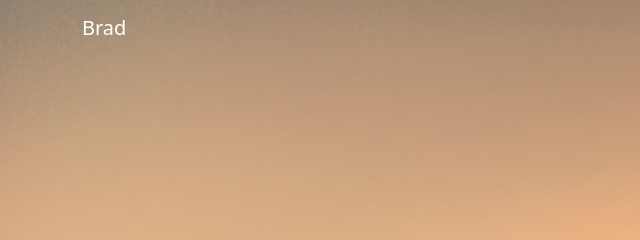
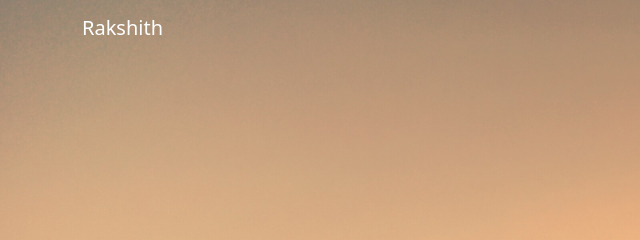
Before and after one commit to Rakshith90/RakshithShanbhag, a plain HTML site: page index.html in a window 1280 px wide. Shown: the top 240 px of the page, 0-640 px from the left. Drawn offline with nearby package versions, Linux system fonts and the light colour scheme.

Commit message:
Changed Name

```diff
--- a/index.html
+++ b/index.html
@@ -17,7 +17,7 @@
     <!-- navbar -->
     <nav class="navbar navbar-expand-lg fixed-top navbar-dark navbarScroll">
         <div class="container">
-            <a class="navbar-brand" href="#">Brad</a>
+            <a class="navbar-brand" href="#">Rakshith</a>
             <button class="navbar-toggler" type="button" data-bs-toggle="collapse" data-bs-target="#navbarSupportedContent" aria-controls="navbarSupportedContent" aria-expanded="false" aria-label="Toggle navigation">
                 <span class="navbar-toggler-icon"></span>
             </button>
```
